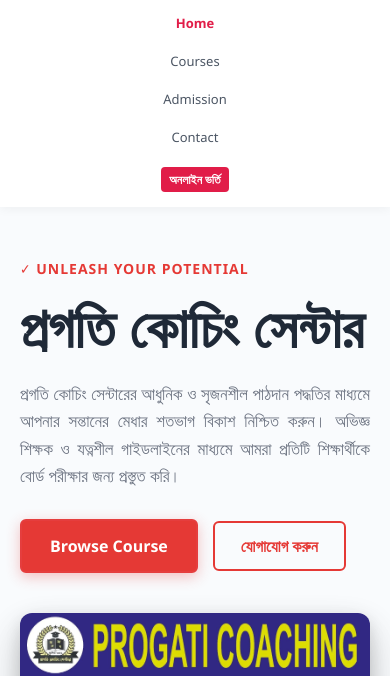
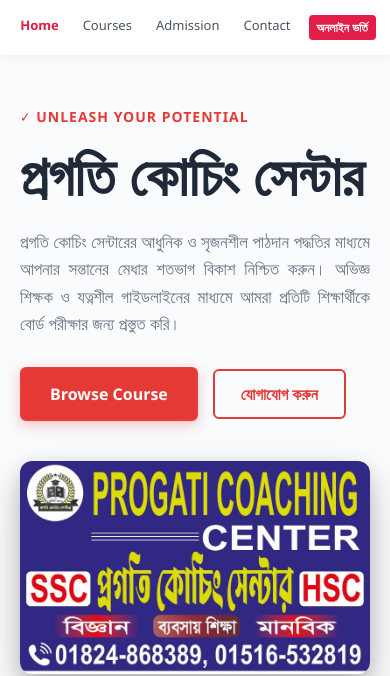
Before and after one commit to Rajkumar5bd/Progati_Coaching_Center_Website, a plain HTML site: page index.html in a window 390 px wide. Shown: the part 119-795 px from the top of the page. Drawn offline with Linux system fonts and the light colour scheme; no server answers.

Commit message:
Update index.html

```diff
--- a/index.html
+++ b/index.html
@@ -6,9 +6,31 @@
     <title>Progati Coaching Center - Admission</title>
 
     <style>
-                        /* সাদা ব্যাকগ্রাউন্ড পেজের জন্য বাটন পাশাপাশি রাখার কোড */
+                           /* পিসিতে আগের মতো সুন্দর রেখে শুধুমাত্র মোবাইলে পাশাপাশি করার ফাইনাল কোড */
+
+        /* ১. পিসি বা বড় স্ক্রিনের জন্য নেভিগেশন বারের সাধারণ কোড (যা আগের মতো থাকবে) */
+        nav {
+            display: flex;
+            flex-direction: row;
+            justify-content: space-between;
+            align-items: center;
+            padding: 15px 40px;
+            background-color: #ffffff;
+        }
+        nav ul {
+            display: flex;
+            flex-direction: row;
+            align-items: center;
+            list-style: none;
+            gap: 20px;
+        }
+        nav ul li {
+            width: auto;
+        }
+
+        /* ২. শুধুমাত্র মোবাইল ও ছোট স্ক্রিনের জন্য রেসপনসিভ কোড (যা পিসিকে ডিস্টার্ব করবে না) */
         @media (max-width: 768px) {
-            /* ১. টপ বার (ফোন ও ইমেইল) ছোট করে পাশাপাশি রাখা */
+            /* টপ বার (ফোন ও ইমেইল) ছোট করে পাশাপাশি রাখা */
             .top-bar {
                 display: flex !important;
                 flex-direction: row !important;
@@ -18,17 +40,14 @@
                 font-size: 11px !important;
             }
 
-            /* ২. নেভিগেশন বার */
+            /* নেভিগেশন বার মোবাইলে উপর-নিচ হবে */
             nav {
-                display: flex !important;
                 flex-direction: column !important;
                 align-items: center !important;
                 padding: 10px 5px !important;
-                height: auto !important;
-                background-color: #ffffff !important; /* ব্যাকগ্রাউন্ড সাদা রাখা হলো */
             }
 
-            /* ৩. লোগো এবং নাম মাঝখানে সুন্দর করে সাজানো */
+            /* লোগো এবং নাম মাঝখানে সুন্দর করে সাজানো */
             nav .logo {
                 display: flex !important;
                 flex-direction: column !important;
@@ -37,6 +56,51 @@
                 gap: 5px !important;
                 margin-bottom: 8px !important;
             }
+
+            nav .logo img {
+                height: 50px !important;
+            }
+
+            nav .logo span {
+                font-size: 20px !important;
+                line-height: 1.2 !important;
+                color: #1f2937 !important;
+            }
+
+            /* মেনু বাটনগুলো মোবাইলে সুন্দরভাবে পাশাপাশি (Side by Side) থাকবে */
+            nav ul {
+                display: flex !important;
+                flex-direction: row !important;
+                justify-content: center !important;
+                flex-wrap: wrap !important;
+                width: 100% !important;
+                gap: 12px !important;
+                padding: 0 !important;
+                margin: 5px 0 !important;
+            }
+
+            nav ul li a {
+                color: #4b5563 !important;
+                font-size: 13px !important;
+                padding: 4px 6px !important;
+                display: inline-block !important;
+            }
+
+            nav ul li a.active {
+                color: #e11d48 !important;
+                font-weight: bold !important;
+            }
+
+            /* অনলাইন ভর্তি বাটনটি মোবাইলে ছোট ও সুন্দর দেখাবে */
+            nav ul li a.nav-btn {
+                font-size: 12px !important;
+                padding: 4px 8px !important;
+                background-color: #e11d48 !important;
+                color: #ffffff !important;
+                border-radius: 4px !important;
+            }
+        }
+
 
             nav .logo img {
                 height: 50px !important;
```
